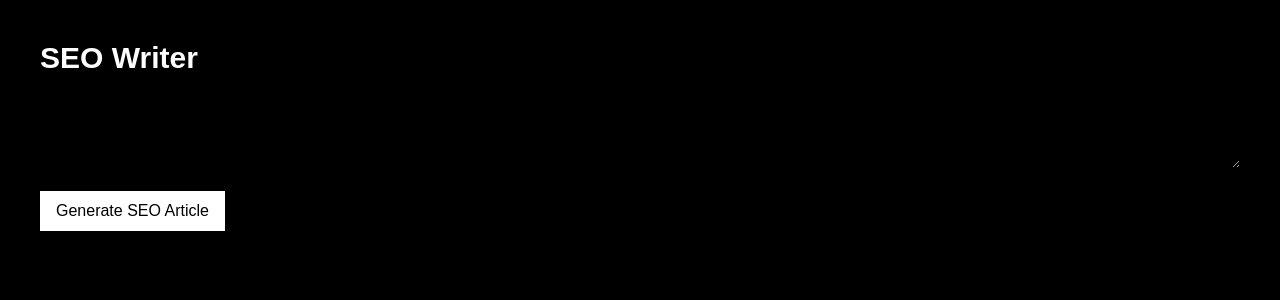
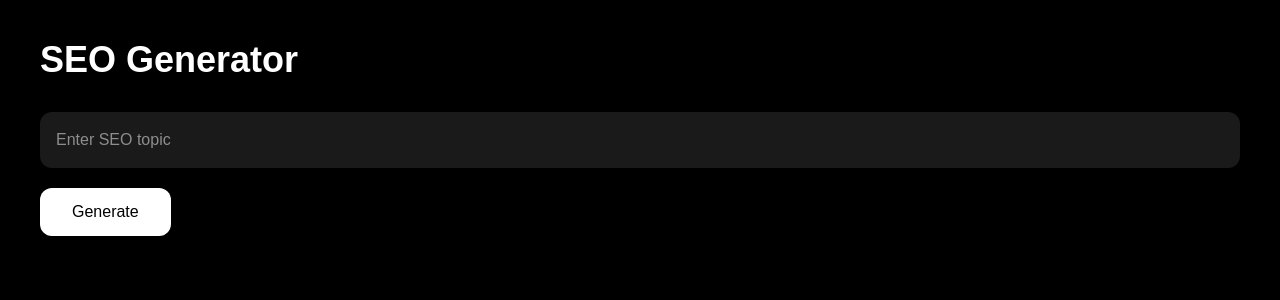
Before and after one commit to ajaybhat4839/ajays-ai-marketing-lab, a Next.js app: page /dashboard/seo in a window 1280 px wide. Shown: the top 300 px of the page. Built offline with nearby package versions, Linux system fonts and the light colour scheme.

Commit message:
fix seo page and generate api

```diff
--- a/app/api/generate/route.ts
+++ b/app/api/generate/route.ts
@@ -1,23 +1,38 @@
-import OpenAI from "openai";
-
-const client = new OpenAI({
-  apiKey: process.env.OPENAI_API_KEY,
-});
+import { NextResponse } from "next/server";
 
 export async function POST(req: Request) {
-  const { prompt } = await req.json();
+  try {
+    const { prompt } = await req.json();
 
-  const response = await client.chat.completions.create({
-    model: "gpt-4.1-mini",
-    messages: [
-      {
-        role: "user",
-        content: prompt,
+    const response = await fetch("https://api.openai.com/v1/chat/completions", {
+      method: "POST",
+      headers: {
+        "Content-Type": "application/json",
+        Authorization: `Bearer ${process.env.OPENAI_API_KEY}`,
       },
-    ],
-  });
+      body: JSON.stringify({
+        model: "gpt-4o-mini",
+        messages: [
+          { role: "system", content: "You are a marketing AI assistant." },
+          { role: "user", content: prompt }
+        ],
+      }),
+    });
 
+    const data = await response.json();
+
+    return NextResponse.json({
+      result: data.choices?.[0]?.message?.content
+    });
+
+  } catch (error) {
+    return NextResponse.json(
+      { error: "Failed to generate response" },
+      { status: 500 }
+    );
+  }
+}export async function GET() {
   return Response.json({
-    output: response.choices[0].message.content,
+    status: "API working"
   });
 }
--- a/app/dashboard/seo/page.tsx
+++ b/app/dashboard/seo/page.tsx
@@ -2,38 +2,105 @@
 
 import { useState } from "react";
 
-export default function SEO() {
+export default function SEOPage() {
+
   const [prompt, setPrompt] = useState("");
-  const [output, setOutput] = useState("");
+  const [result, setResult] = useState("");
+  const [loading, setLoading] = useState(false);
 
-  const generate = async () => {
+
+  async function generateSEO() {
+
+    setLoading(true);
+    setResult("");
+
+    try {
+
       const res = await fetch("/api/generate", {
         method: "POST",
-      headers: { "Content-Type": "application/json" },
+        headers: {
+          "Content-Type": "application/json",
+        },
         body: JSON.stringify({
-        prompt: `Write SEO optimized blog post: ${prompt}`,
+          prompt: `Create SEO content about: ${prompt}`,
         }),
       });
 
+
       const data = await res.json();
-    setOutput(data.output);
-  };
+
+      setResult(data.result);
+
+    } catch (error) {
+
+      setResult("Something went wrong");
+
+    }
+
+    setLoading(false);
+  }
+
 
   return (
-    <div className="p-10 bg-black text-white min-h-screen">
-      <h1 className="text-3xl font-bold">SEO Writer</h1>
 
-      <textarea
-        className="w-full mt-5 p-3 text-black"
+    <div className="min-h-screen bg-black text-white p-10">
+
+      <h1 className="text-4xl font-bold">
+        SEO Generator
+      </h1>
+
+
+      <input
+
+        className="mt-8 p-4 w-full bg-white/10 rounded-xl"
+
+        placeholder="Enter SEO topic"
+
         value={prompt}
-        onChange={(e) => setPrompt(e.target.value)}
+
+        onChange={(e)=>setPrompt(e.target.value)}
+
       />
 
-      <button onClick={generate} className="mt-4 bg-white text-black px-4 py-2">
-        Generate SEO Article
+
+      <button
+
+        onClick={generateSEO}
+
+        className="mt-5 px-8 py-3 bg-white text-black rounded-xl"
+
+      >
+
+        Generate
+
       </button>
 
-      <pre className="mt-6 whitespace-pre-wrap">{output}</pre>
+
+      {loading && (
+
+        <p className="mt-5">
+          Generating...
+        </p>
+
+      )}
+
+
+      {result && (
+
+        <div className="mt-8 p-5 bg-white/10 rounded-xl">
+
+          <pre className="whitespace-pre-wrap">
+
+            {result}
+
+          </pre>
+
         </div>
+
+      )}
+
+
+    </div>
+
   );
 }
```
Lines whose indentation alone changed are shown as unchanged.
